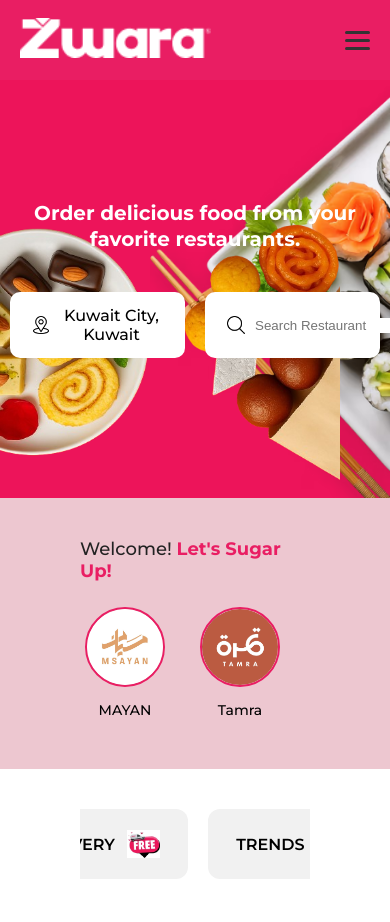
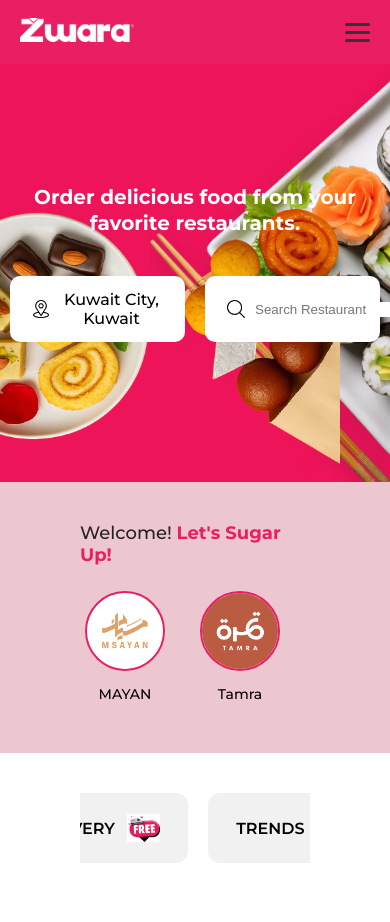
Before and after one commit to SyedA23/interview-task, a plain HTML site: page index.html in a window 390 px wide. Shown: the top 922 px of the page. Drawn offline with Linux system fonts and the light colour scheme.

Commit message:
Changes in the mobile devices

```diff
--- a/css/style.css
+++ b/css/style.css
@@ -883,6 +883,10 @@ footer {
     top: 40px;
     width: 150px;
   }
+
+  .logo img {
+    height: 24px;
+  }
 }
 
 /* Hamburger menu - hidden on desktop */
```
